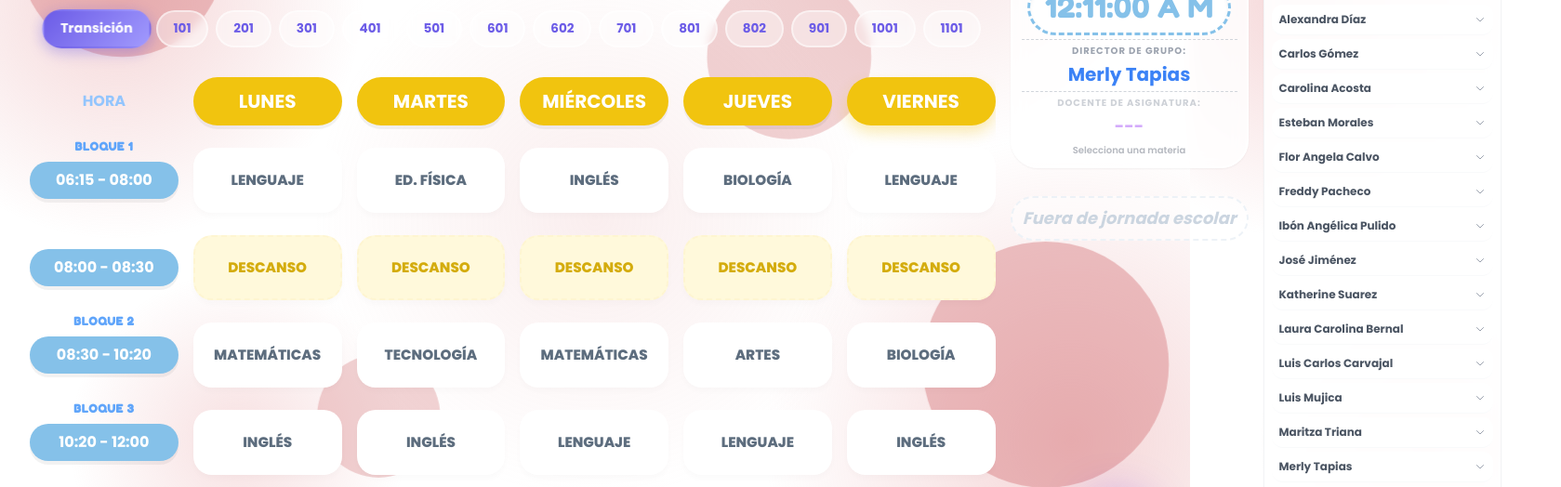
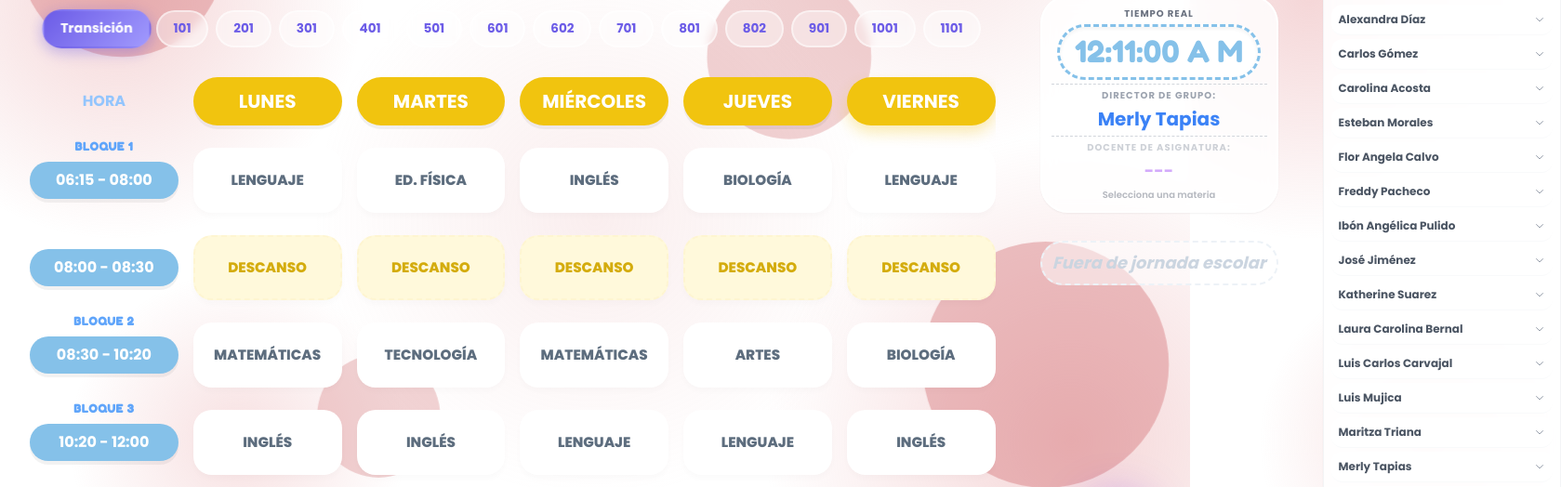
Before and after one commit to LuisMujica28/INAS, a website built with Vite: page horarios.html in a window 1280 px wide. Shown: the part 166-690 px from the top of the page at 93% size, 1679 px wide, since content can reach past the window. Built offline with nearby package versions, Linux system fonts and the light colour scheme.

Commit message:
Adjust schedule layout: revert alignment and increase gap

```diff
--- a/horarios.html
+++ b/horarios.html
@@ -389,7 +389,7 @@
 
         <!-- Grade Selection Tabs (Moved inside grid container) -->
 
-        <div class="flex flex-col xl:flex-row gap-4">
+        <div class="flex flex-col xl:flex-row gap-12">
             <!-- Left Column: Schedule Grid (Takes up remaining space) -->
             <div class="flex-grow">
                 <!-- Added overflow-x-auto to allow scrolling if schedule gets very wide -->
@@ -435,7 +435,7 @@
 
             <!-- Right Column: Info Box & Status (Fixed width on desktop) -->
             <!-- Reduced width from w-80 to w-64 to fit better -->
-            <div class="w-full xl:w-64 flex-shrink-0 -mt-12 z-20">
+            <div class="w-full xl:w-64 flex-shrink-0 z-20">
                 <div class="sticky top-16 space-y-1">
                     <div class="info-header shadow-sm block w-full bg-white/80 backdrop-blur" style="padding: 10px;">
                         <div class="flex flex-col items-center gap-1 text-center">
```
